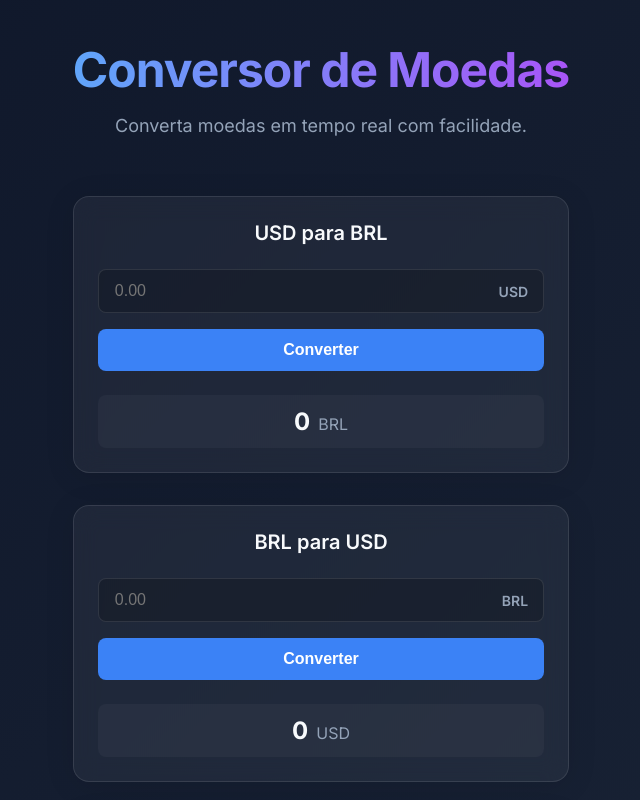
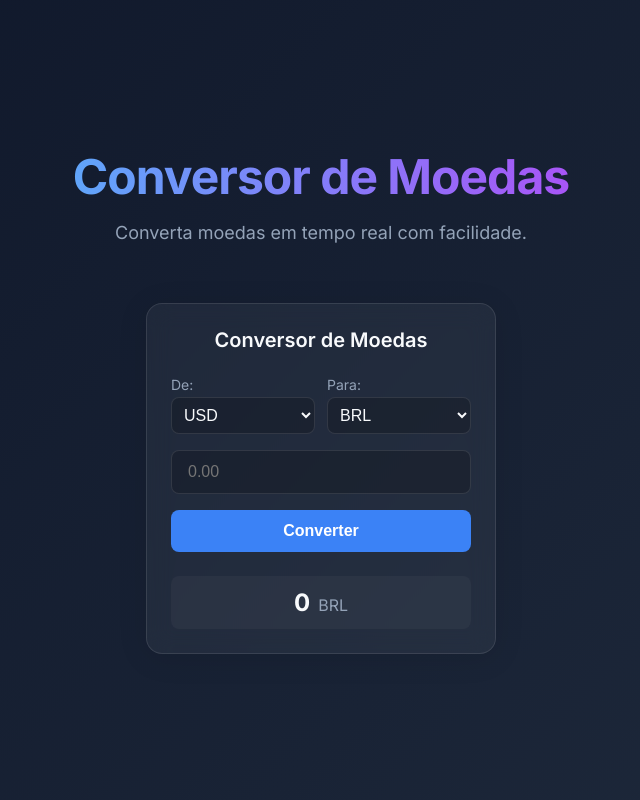
Before and after one commit to KleitonBarone/React-Money-Conversion, a React (Vite) app: page / in a window 1280 px wide. Shown: the top 800 px of the page, without its empty margins (319-959 px from the left). Built offline with nearby package versions, Linux system fonts and the light colour scheme.

Commit message:
feat: Make currency conversion dynamic by adding currency selection dropdowns within the Conversor component and removing hardcoded instances.

```diff
--- a/src/App.jsx
+++ b/src/App.jsx
@@ -10,15 +10,8 @@ function App() {
         <p>Converta moedas em tempo real com facilidade.</p>
       </header>
 
-      <div className="grid-container">
-        <Conversor moedaA="USD" moedaB="BRL" />
-        <Conversor moedaA="BRL" moedaB="USD" />
-
-        <Conversor moedaA="CAD" moedaB="BRL" />
-        <Conversor moedaA="BRL" moedaB="CAD" />
-
-        <Conversor moedaA="EUR" moedaB="BRL" />
-        <Conversor moedaA="BRL" moedaB="EUR" />
+      <div className="grid-container" style={{ display: 'flex', justifyContent: 'center' }}>
+        <Conversor />
       </div>
     </div>
   );
--- a/src/components/Conversor.css
+++ b/src/components/Conversor.css
@@ -10,6 +10,8 @@
     flex-direction: column;
     gap: 16px;
     transition: transform 0.2s ease, box-shadow 0.2s ease;
+    width: 100%;
+    max-width: 350px;
 }
 
 .conversor:hover {
@@ -26,6 +28,46 @@
     margin-bottom: 8px;
 }
 
+.currency-selectors {
+    display: flex;
+    gap: 12px;
+    justify-content: space-between;
+}
+
+.selector-group {
+    display: flex;
+    flex-direction: column;
+    gap: 4px;
+    flex: 1;
+}
+
+.selector-group label {
+    font-size: 0.875rem;
+    color: var(--text-secondary);
+}
+
+.selector-group select {
+    width: 100%;
+    padding: 8px;
+    border-radius: 8px;
+    border: 1px solid var(--glass-border);
+    background: rgba(0, 0, 0, 0.2);
+    color: var(--text-primary);
+    font-size: 1rem;
+    outline: none;
+    cursor: pointer;
+}
+
+.selector-group select:focus {
+    border-color: var(--primary-color);
+}
+
+.selector-group select option {
+    background: #222;
+    /* Fallback dark background for options */
+    color: white;
+}
+
 .input-group {
     position: relative;
     display: flex;
@@ -35,8 +77,6 @@
 .conversor input[type="number"] {
     width: 100%;
     padding: 12px 16px;
-    padding-right: 50px;
-    /* Space for currency label */
     border-radius: 8px;
     border: 1px solid var(--glass-border);
     background: rgba(0, 0, 0, 0.2);
@@ -48,14 +88,6 @@
 
 .conversor input[type="number"]:focus {
     border-color: var(--primary-color);
-}
-
-.currency-label {
-    position: absolute;
-    right: 16px;
-    color: var(--text-secondary);
-    font-size: 0.875rem;
-    font-weight: 600;
 }
 
 .conversor button {
--- a/src/components/Conversor.jsx
+++ b/src/components/Conversor.jsx
@@ -1,7 +1,9 @@
 import React, { useState } from 'react';
 import './Conversor.css';
 
-const Conversor = ({ moedaA, moedaB }) => {
+const Conversor = () => {
+    const [moedaA, setMoedaA] = useState("USD");
+    const [moedaB, setMoedaB] = useState("BRL");
     const [moedaA_valor, setMoedaA_valor] = useState("");
     const [moedaB_valor, setMoedaB_valor] = useState(0);
 
@@ -28,19 +30,42 @@ const Conversor = ({ moedaA, moedaB }) => {
         } else {
             // Fallback or API call could go here
             console.warn(`Rate for ${de_para} not found.`);
+            setMoedaB_valor("---");
         }
     };
 
     return (
         <div className="conversor">
-            <h2>{moedaA} para {moedaB}</h2>
+            <h2>Conversor de Moedas</h2>
+
+            <div className="currency-selectors">
+                <div className="selector-group">
+                    <label>De:</label>
+                    <select value={moedaA} onChange={(e) => setMoedaA(e.target.value)}>
+                        <option value="USD">USD</option>
+                        <option value="BRL">BRL</option>
+                        <option value="CAD">CAD</option>
+                        <option value="EUR">EUR</option>
+                    </select>
+                </div>
+
+                <div className="selector-group">
+                    <label>Para:</label>
+                    <select value={moedaB} onChange={(e) => setMoedaB(e.target.value)}>
+                        <option value="USD">USD</option>
+                        <option value="BRL">BRL</option>
+                        <option value="CAD">CAD</option>
+                        <option value="EUR">EUR</option>
+                    </select>
+                </div>
+            </div>
+
             <div className="input-group">
                 <input
                     type="number"
                     placeholder="0.00"
                     onChange={(event) => setMoedaA_valor(event.target.value)}
                 />
-                <span className="currency-label">{moedaA}</span>
             </div>
 
             <button onClick={converter}>Converter</button>
```
